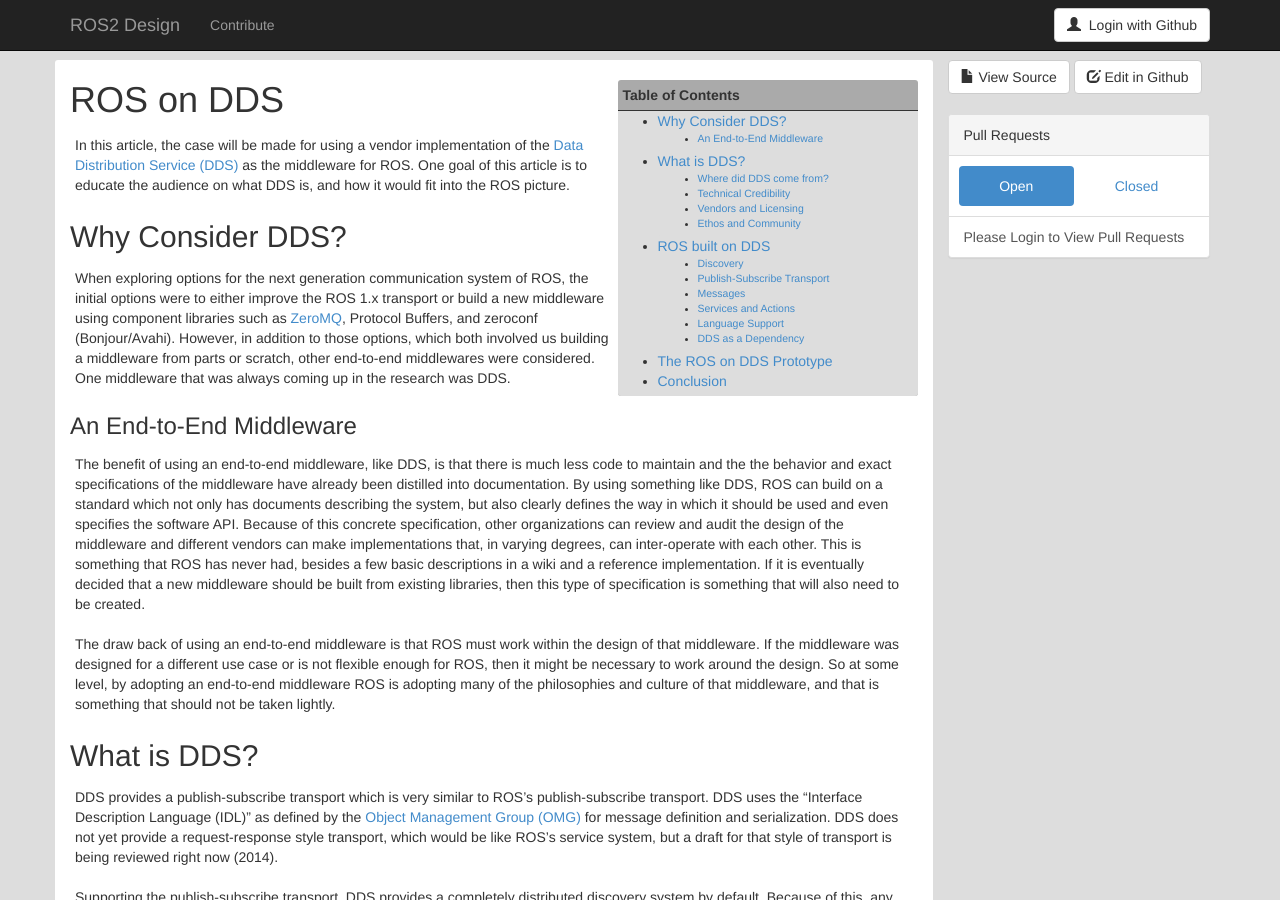
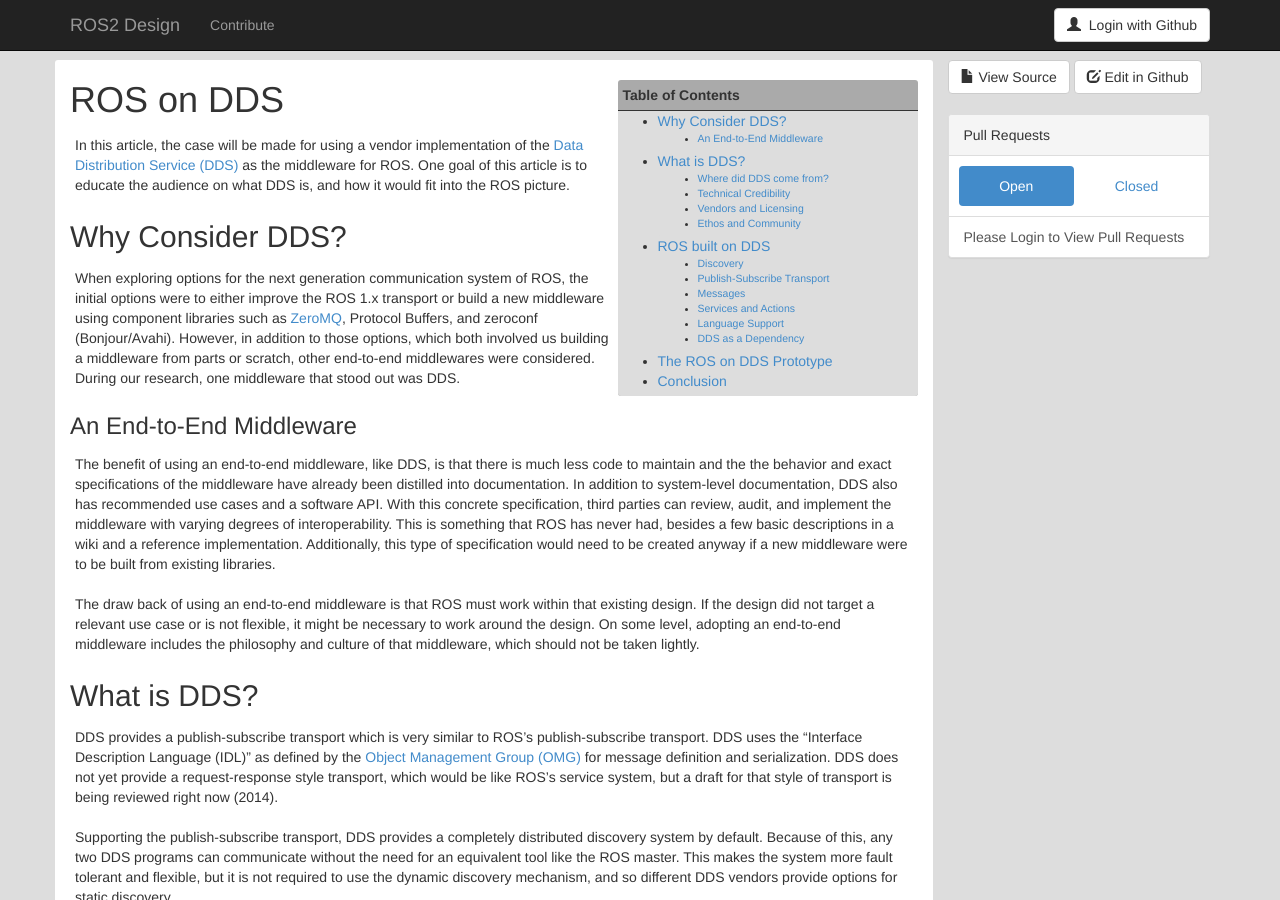
Before and after one commit to ros2/design, a Jekyll site: the page built from articles/20_ros_with_dds.md, in a window 1280 px wide and 900 px high. Built offline with Jekyll 4.4.1, drawn with Linux system fonts in a browser that asks for light colours; nearby versions of some CDN libraries.

Commit message:
20_ros_with_dds: wording changes from Steve
Focusing on the first two sections

```diff
--- a/articles/20_ros_with_dds.md
+++ b/articles/20_ros_with_dds.md
@@ -19,19 +19,19 @@
 
 When exploring options for the next generation communication system of ROS, the initial options were to either improve the ROS 1.x transport or build a new middleware using component libraries such as [ZeroMQ](http://zeromq.org/), Protocol Buffers, and zeroconf (Bonjour/Avahi).
 However, in addition to those options, which both involved us building a middleware from parts or scratch, other end-to-end middlewares were considered.
-One middleware that was always coming up in the research was DDS.
+During our research, one middleware that stood out was DDS.
 
 ### An End-to-End Middleware
 
 The benefit of using an end-to-end middleware, like DDS, is that there is much less code to maintain and the the behavior and exact specifications of the middleware have already been distilled into documentation.
-By using something like DDS, ROS can build on a standard which not only has documents describing the system, but also clearly defines the way in which it should be used and even specifies the software API.
-Because of this concrete specification, other organizations can review and audit the design of the middleware and different vendors can make implementations that, in varying degrees, can inter-operate with each other.
+In addition to system-level documentation, DDS also has recommended use cases and a software API.
+With this concrete specification, third parties can review, audit, and implement the middleware with varying degrees of interoperability.
 This is something that ROS has never had, besides a few basic descriptions in a wiki and a reference implementation.
-If it is eventually decided that a new middleware should be built from existing libraries, then this type of specification is something that will also need to be created.
+Additionally, this type of specification would need to be created anyway if a new middleware were to be built from existing libraries.
 
-The draw back of using an end-to-end middleware is that ROS must work within the design of that middleware.
-If the middleware was designed for a different use case or is not flexible enough for ROS, then it might be necessary to work around the design.
-So at some level, by adopting an end-to-end middleware ROS is adopting many of the philosophies and culture of that middleware, and that is something that should not be taken lightly.
+The draw back of using an end-to-end middleware is that ROS must work within that existing design.
+If the design did not target a relevant use case or is not flexible, it might be necessary to work around the design.
+On some level, adopting an end-to-end middleware includes the philosophy and culture of that middleware, which should not be taken lightly.
 
 ## What is DDS?
 
```
